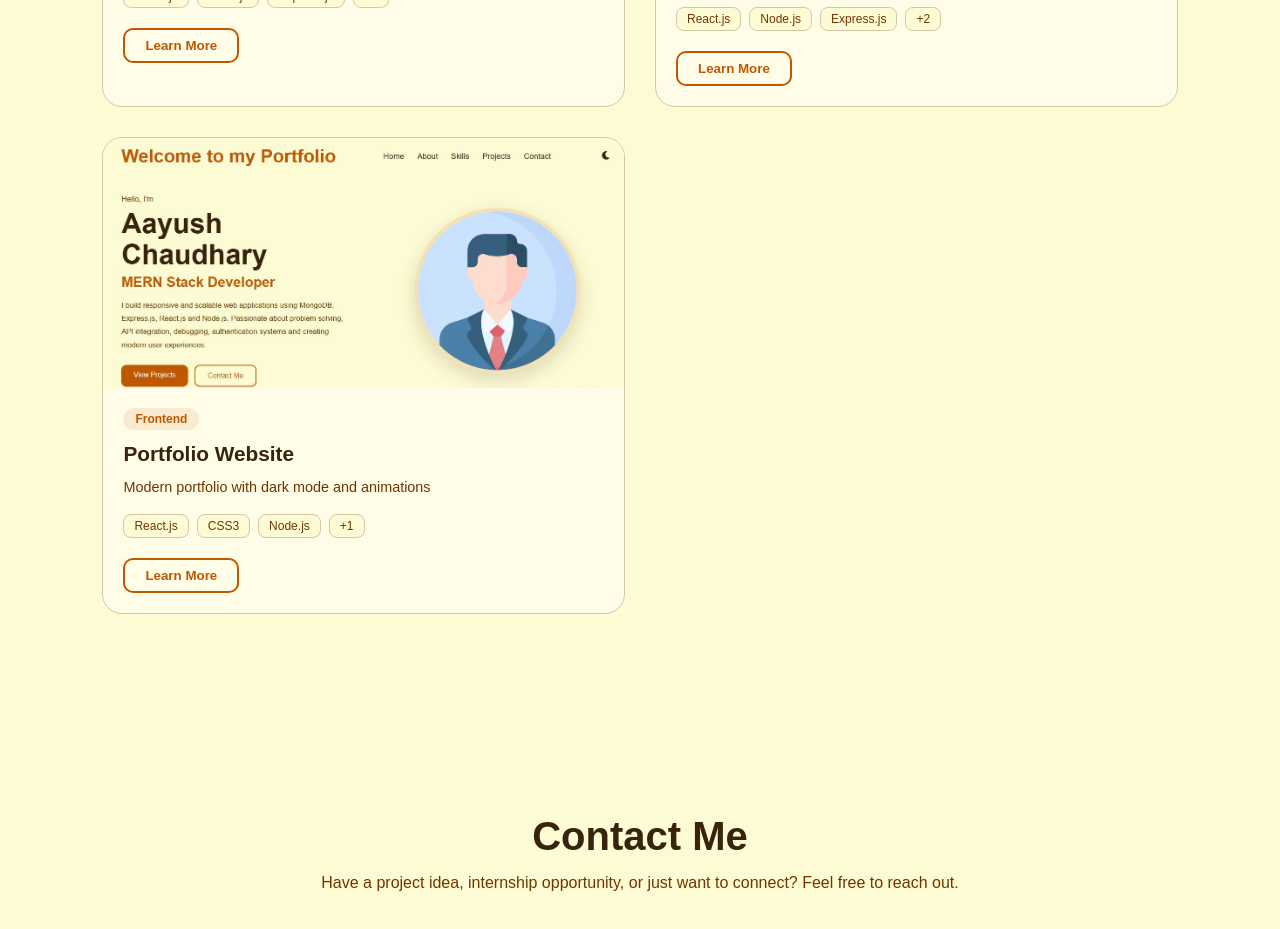
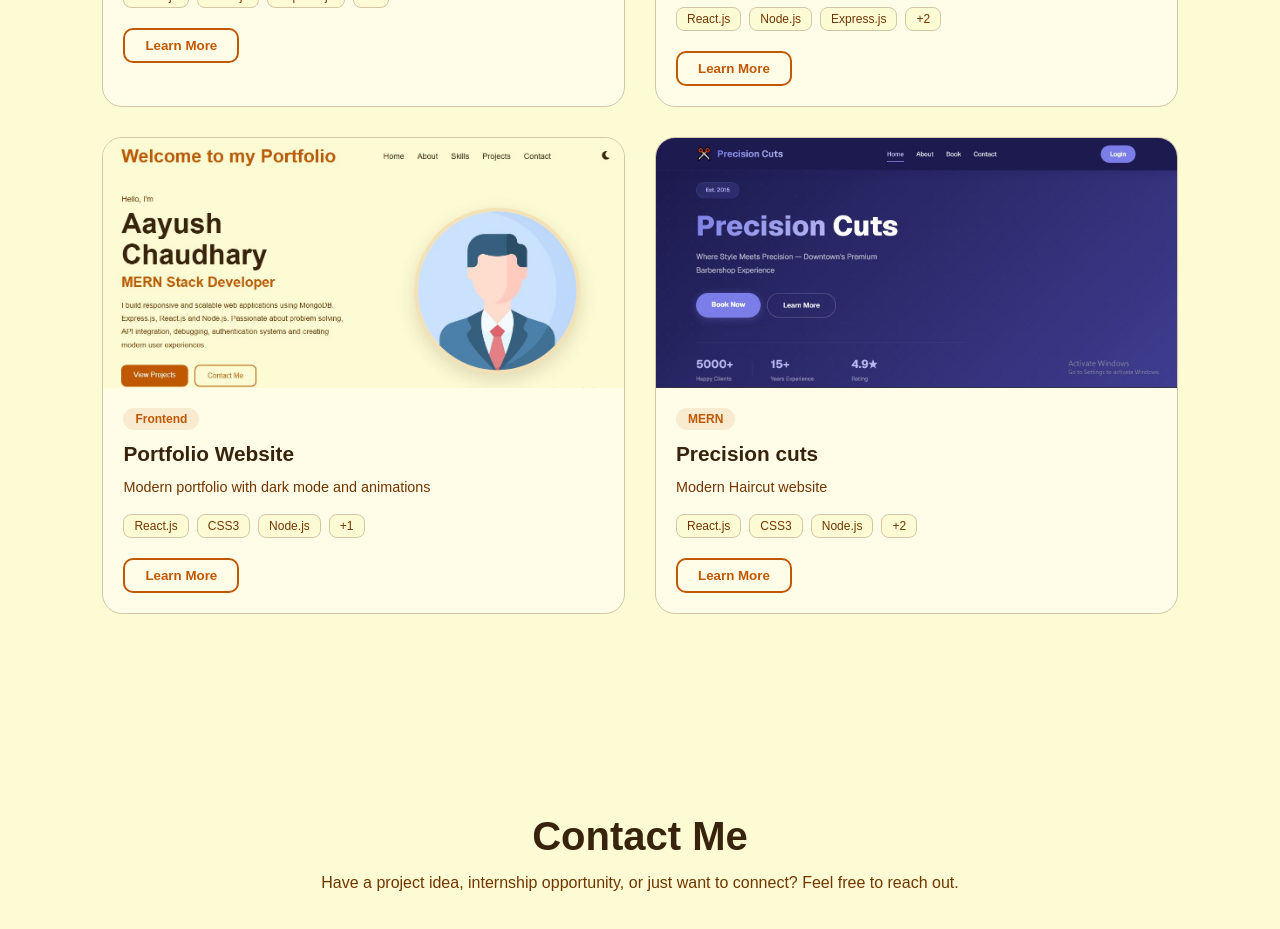
Before and after one commit to Aayush-uxx/Portfolio, a React (Vite) app in the folder frontend/: page / in a window 1280 px wide. Shown: the part 4240-5169 px from the top of the page. Built offline with nearby package versions, Linux system fonts and the light colour scheme.

Commit message:
commit for project add

```diff
--- a/frontend/src/pages/Projects.jsx
+++ b/frontend/src/pages/Projects.jsx
@@ -79,6 +79,28 @@ const projectsData = [
       "https://portfolioaayush-git-main-aayush-s-projects13.vercel.app/",
     github: "https://github.com/Aayush-uxx/FUTURE_FS_01",
     challenges: "Implementing smooth theme transitions without flash.",
+    solutions: "Used CSS variables and React Context for theme management.",
+  },
+  {
+    id: 4,
+    title: "Precision cuts",
+    category: "MERN",
+    image: "/images/salon.JPG",
+    shortDesc: "Modern Haircut website",
+    longDesc:
+      "The objective of this system was to develop the booking system in haircut shop so people don't need to wait when visiting the shop. In traditional system people need to wait for their turn and need to visit early for queue.",
+    techStack: ["React.js", "CSS3", "Node.js", "Framer Motion","Next.js"],
+    features: [
+      "Dark/Light theme",
+      "Booking system",
+      "Admin panel",
+      "Fully responsive",
+      "SEO optimized",
+    ],
+    liveDemo:
+      "https://salonfrontend-xi.vercel.app/",
+    github: "https://github.com/Aayush-uxx/FUTURE_FS_03",
+    challenges: "Implementing Booking System for the user",
     solutions: "Used CSS variables and React Context for theme management.",
   },
 ];
```
Also changed, not shown: frontend/public/images/salon.JPG (added).
